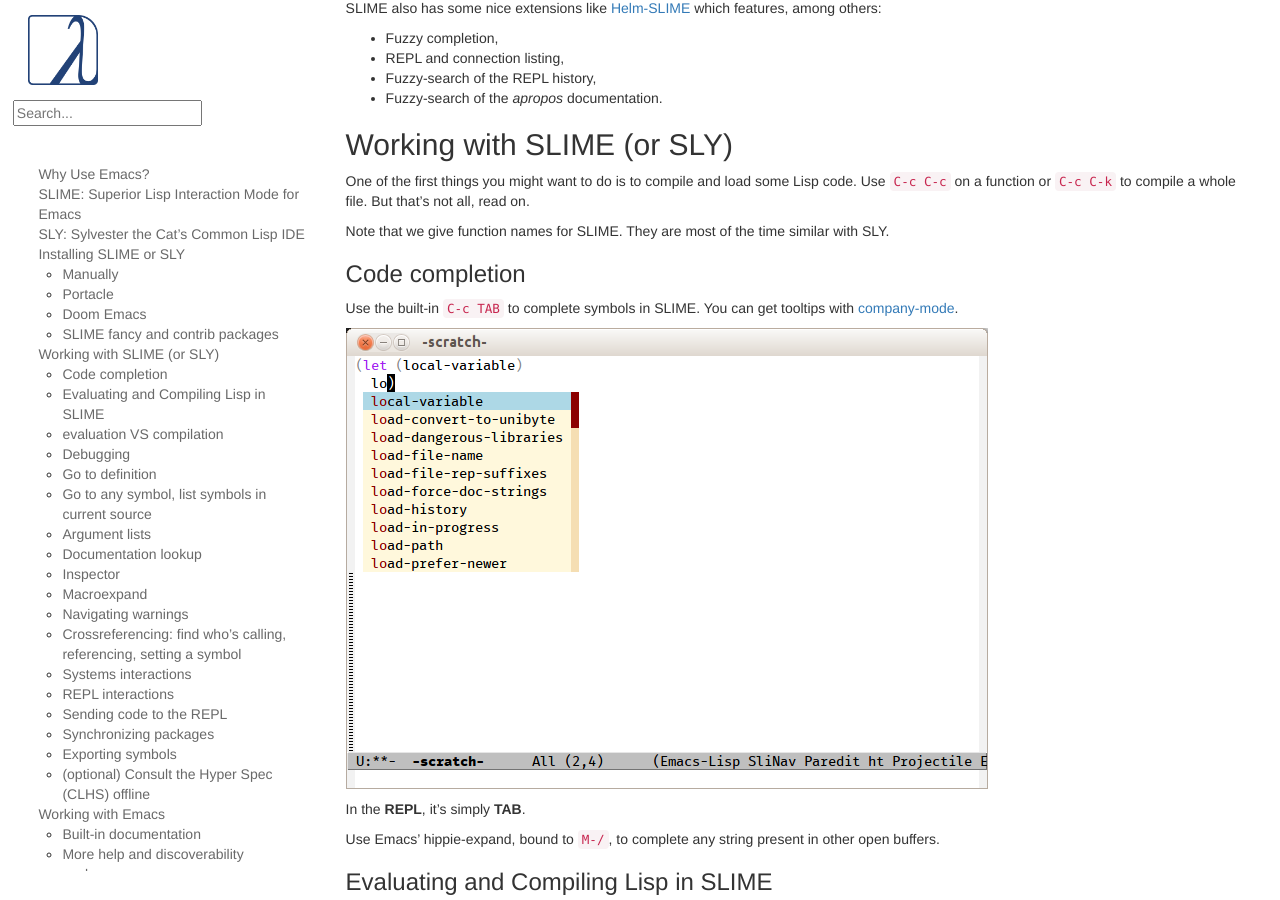
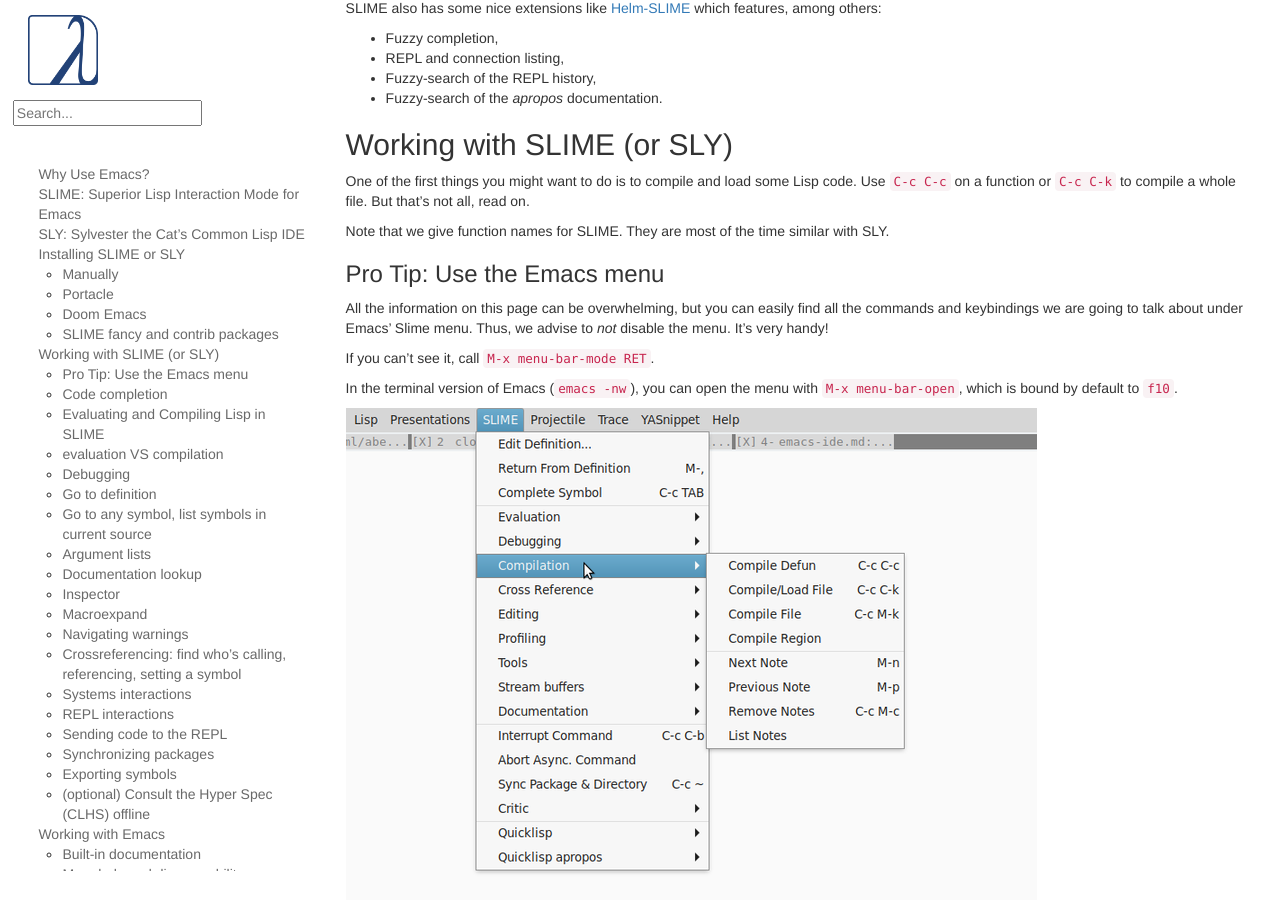
Before and after one commit to LispCookbook/cl-cookbook, a Jekyll site: the page built from emacs-ide.md, in a window 1280 px wide and 900 px high, scrolled down 3416 px. Built offline with Jekyll 4.4.1, drawn with Linux system fonts in a browser that asks for light colours.

Commit message:
emacs: mention Slime menu

```diff
--- a/emacs-ide.md
+++ b/emacs-ide.md
@@ -171,6 +171,20 @@
 One of the first things you might want to do is to compile and load some Lisp code. Use `C-c C-c` on a function or `C-c C-k` to compile a whole file. But that's not all, read on.
 
 Note that we give function names for SLIME. They are most of the time similar with SLY.
+
+### Pro Tip: Use the Emacs menu
+
+All the information on this page can be overwhelming, but you can easily find all
+the commands and keybindings we are going to talk about under Emacs'
+Slime menu. Thus, we advise to *not* disable the menu. It's very handy!
+
+If you can't see it, call `M-x menu-bar-mode RET`.
+
+In the terminal version of Emacs (`emacs -nw`), you can open the menu
+with `M-x menu-bar-open`, which is bound by default to `f10`.
+
+![](assets/slime-menu.png "Emacs' SLIME menu lists all available commands and keybindings.")
+
 
 ### Code completion
 
```
Also changed, not shown: assets/slime-menu.png (added).
